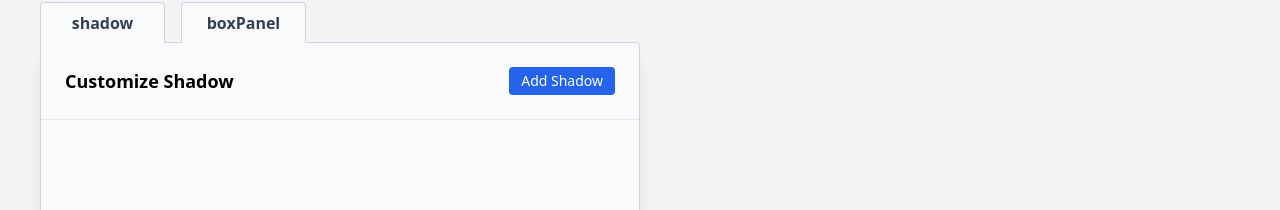
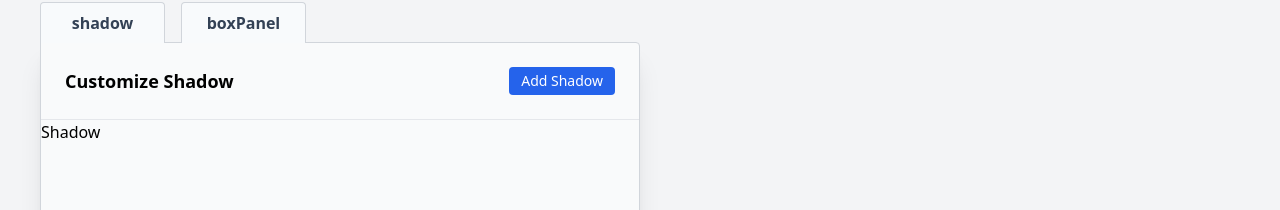
Before and after one commit to MaxMasse31/boxyProject, a React (Vite) app: page / in a window 1280 px wide. Shown: the part 94-304 px from the top of the page. Built offline with nearby package versions, Linux system fonts and the light colour scheme.

Commit message:
mise en place du bouton addShadow + debut config shadowPanel

```diff
--- a/src/Layouts/ShadowList/ShadowList.jsx
+++ b/src/Layouts/ShadowList/ShadowList.jsx
@@ -1,19 +1,33 @@
 import React from "react";
 import { useSelector, useDispatch } from "react-redux";
 import { addShadow } from "../../features/shadow";
+import ShadowPanel from "./ShadowPanel";
 
 export default function ShadowList() {
+  const shadows = useSelector((state) => state.shadows);
+  const dispatch = useDispatch();
   return (
     <div>
       <div className="flex justify-between p-6 border-b border-grey-300">
+        <p className="font-bold text-lg"> Customize Shadow</p>
 
-      <p className="font-bold text-lg"> Customize Shadow</p>
+        <button
+          className="py-1 px-3 text-sm rounded bg-blue-600 focus:outline-none focus:ring-4 focus-ring-offset-2 hover:bg-blue-700 text-white"
+          onClick={() => dispatch(addShadow())}
+        >
+          Add Shadow
+        </button>
+      </div>
 
-      <button
-      className="py-1 px-3 text-sm rounded bg-blue-600 focus:outline-none focus:ring-4 focus-ring-offset-2 hover:bg-blue-700 text-white"
-      > Add Shadow </button>
-
-      </div>
+      <ul>
+        {shadows.map((shadow, index) => (
+          <ShadowPanel
+            panelNumber={index + 1}
+            shadow={shadow}
+            key={shadow.id}
+          />
+        ))}
+      </ul>
     </div>
   );
 }
--- a/src/Layouts/ShadowList/ShadowPanel.jsx
+++ b/src/Layouts/ShadowList/ShadowPanel.jsx
@@ -1,7 +1,9 @@
-import React from 'react'
+import React from "react";
 
 export default function ShadowPanel() {
   return (
-    <div>ShadowPanel</div>
-  )
+    <>
+      <li>Shadow</li>
+    </>
+  );
 }
--- a/src/features/shadow.js
+++ b/src/features/shadow.js
@@ -52,7 +52,50 @@ export const shadowslice = createSlice({
   reducers: {
     removeShadow: (state, action) => {},
 
-    addShadow: (state, action) => {},
+    addShadow: (state, action) => {
+      state.push({
+        id: nanoid(8),
+        active: true,
+        inset: false,
+        intputs: [
+          {
+            inputNumber: 1,
+            name: "Horizontal offset",
+            value: 0,
+            type: "range",
+            minMax: [-250, 250],
+          },
+
+          {
+            inputNumber: 2,
+            name: "Vertical offset",
+            value: 0,
+            type: "range",
+            minMax: [-250, 250],
+          },
+          {
+            inputNumber: 3,
+            name: "Blur radius",
+            value: 15,
+            type: "range",
+            minMax: [0, 250],
+          },
+          {
+            inputNumber: 4,
+            name: "Spread offset",
+            value: -3,
+            type: "range",
+            minMax: [-250, 250],
+          },
+          {
+            inputNumber: 5,
+            name: "Color",
+            value: "#4f4f4f",
+            type: "color",
+          },
+        ],
+      });
+    },
 
     updatesShadowValue: (state, action) => {},
 
```
